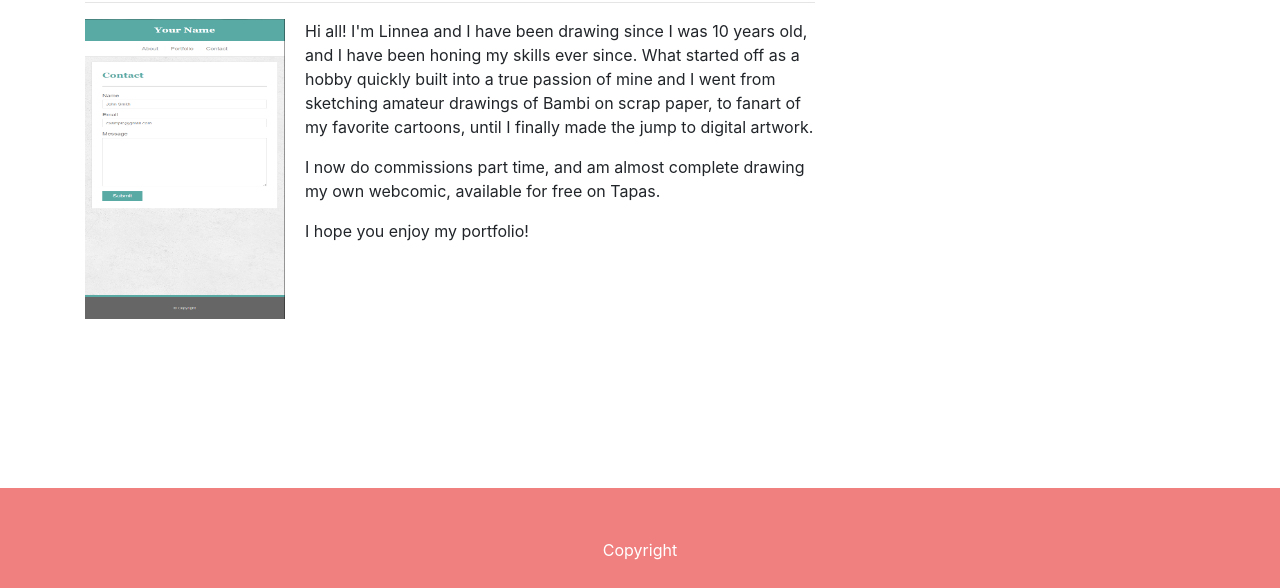
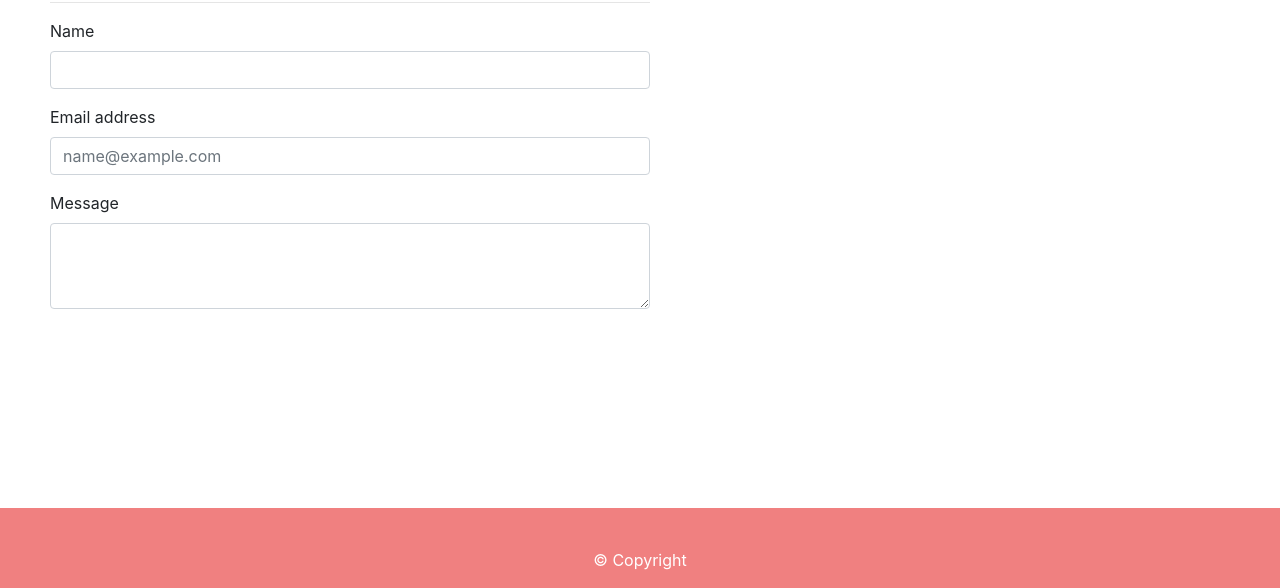
Before and after one commit to linneagear/responsive-portfolio, a plain HTML site: page contact.html in a window 1280 px wide. Shown: the part 212-800 px from the top of the page. Drawn offline with nearby package versions, Linux system fonts and the light colour scheme; a web font is replaced by a local one.

Commit message:
added contact form

```diff
--- a/contact.html
+++ b/contact.html
@@ -34,28 +34,36 @@
             </li>
         </ul>
     </nav>
+
     <br>
     <br>
 
-    <!--Start of container section-->
-    <div class="container">
+    <main>
+        <form>
+            <div class="row">
+                <div class="col-sm-10 col-md-8 col-lg-6">
+                <h2>Contact</h2>
+                <hr>
+            <div class="form-group">
+                <label for="exampleFormControlInput1">Name</label>
+                <input type="email" class="form-control" id="exampleFormControlInput1">
+            </div>
+            <div class="form-group">
+                <label for="exampleFormControlInput1">Email address</label>
+                <input type="email" class="form-control" id="exampleFormControlInput1" placeholder="name@example.com">
+            </div>
 
-        <div class="row">
+            <div class="form-group">
+                <label for="exampleFormControlTextarea1">Message</label>
+                <textarea class="form-control" id="exampleFormControlTextarea1" rows="3"></textarea>
+            </div>
+            </div>
+        </form>
 
-            <div class="col-sm-6 col-md-8 col-lg-8">
-                <h2>About Me</h2>
-                <hr>
+        <!--Submit button-->
 
-                <!-- Add floating image -->
-                <img src="./Assets/Images/640-contact.jpg" alt="" width="200" height="300" id="image1" />
-                <p>Hi all! I'm Linnea and I have been drawing since I was 10 years old, and I have been honing my skills ever since. What started off as a hobby quickly built into a true passion of mine and I went from sketching amateur drawings of Bambi on scrap paper, to fanart of my favorite cartoons, until I finally made the jump to digital artwork.</p>
-                <p>I now do commissions part time, and am almost complete drawing my own webcomic, available for free on Tapas.</p>
-                <p>I hope you enjoy my portfolio!</p>
+    </main>
 
-            </div>
-        </div>
-
-    </div>
 
     <!--Script codes from bootstrap-->
     <script src="https://code.jquery.com/jquery-3.4.1.slim.min.js"
@@ -71,7 +79,7 @@
 </body>
 
 <footer>
-    <p>Copyright</p>
+    <p>© Copyright</p>
 </footer>
 
 </html>
--- a/css/style.css
+++ b/css/style.css
@@ -1,6 +1,6 @@
 h1 {
     color: #ffffff;
-    padding: 20px;
+    padding: 20px 0 20px 20px;
     font-family: 'Fredericka the Great', cursive;
 }
 
@@ -40,6 +40,10 @@ footer {
     overflow: hidden;
     background-color: lightcoral;
     text-align: center;
-    padding: 50px;
+    padding: 40px;
     color: #ffffff;
 }
+
+form {
+    margin-left: 50px;
+}
```
Also changed, not shown: index.html (+12 -5 lines), portfolio.html (+6 -13 lines).
